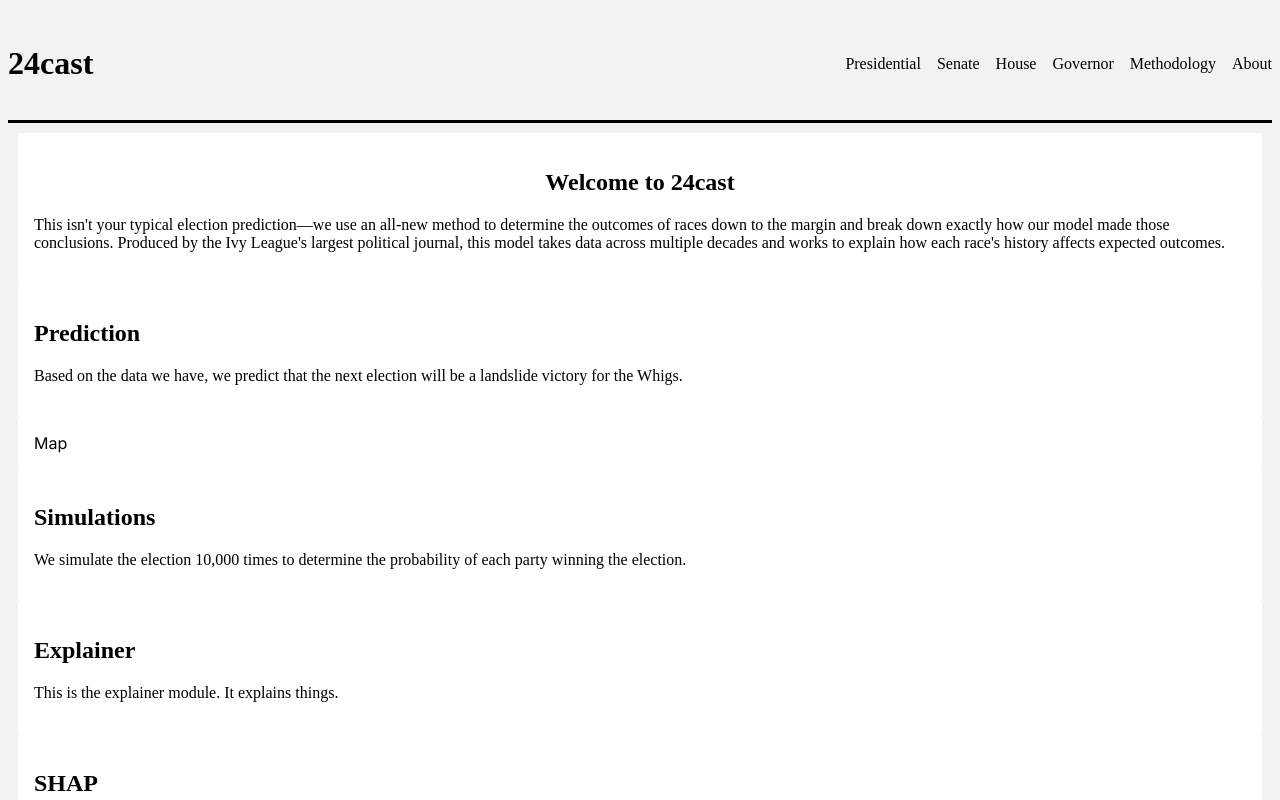
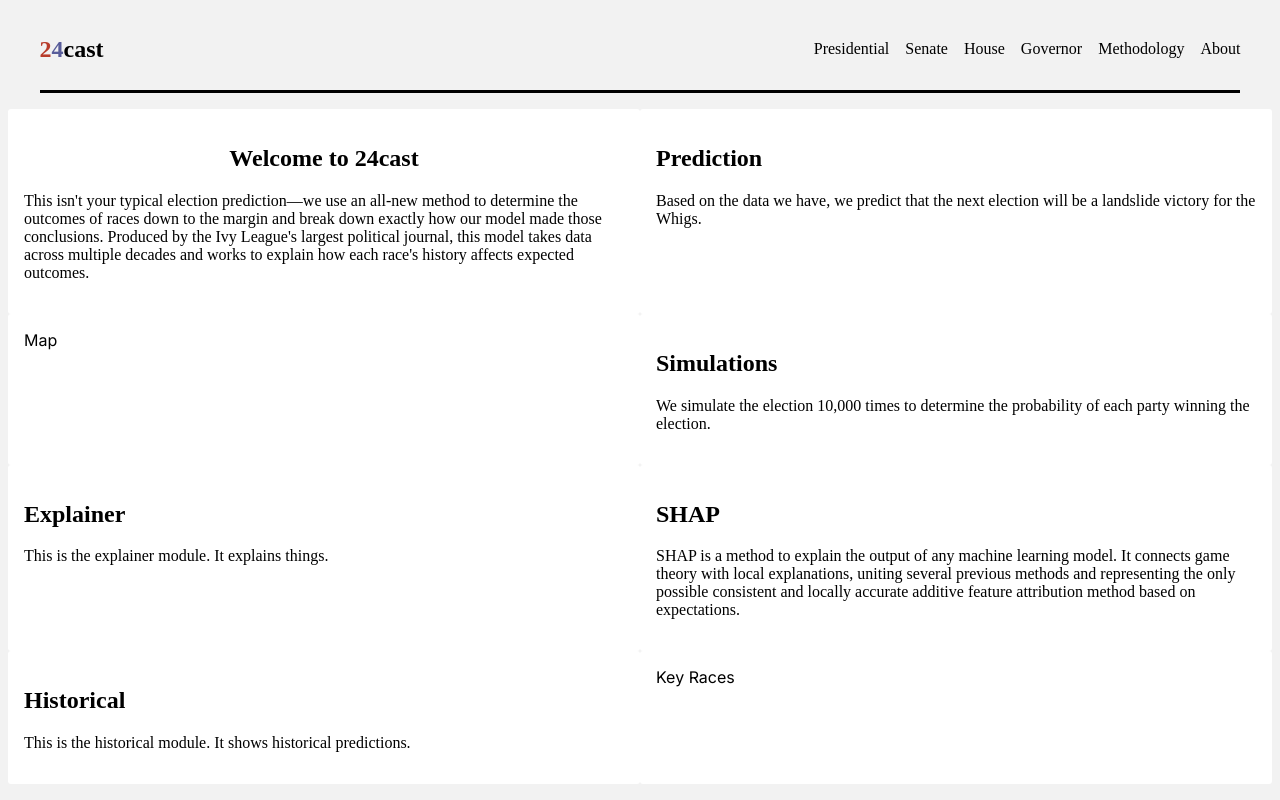
Before and after one commit to BPR-Data-Team/ElectionModel2024-site, a Next.js app: page / in a window 1280 px wide. Shown: the top 800 px of the page. Built offline with nearby package versions, Linux system fonts and the light colour scheme.

Commit message:
frontend work

```diff
--- a/src/app/globals.css
+++ b/src/app/globals.css
@@ -1,7 +1,14 @@
 :root {
-  --main-bg-color: #f2f2f2;
-  --main-text-color: black;
-  --module-bg-color: white;
+  --bemocrat-blue: #595d9a;
+  --republican-red: #b83c2b;
+  --gradient-descent-gray: #f2f2f2;
+  --washington-white: #ffffff;
+  --basic-black: #000000;
+  --gubernatorial-gray: #505050;
+
+  --main-bg-color: var(--gradient-descent-gray);
+  --main-text-color: var(--basic-black);
+  --module-bg-color: var(--washington-white);
 }
 
 html {
@@ -21,6 +28,14 @@ li {
   font-family: serif;
 }
 
+.red {
+  color: var(--republican-red);
+}
+
+.blue {
+  color: var(--bemocrat-blue);
+}
+
 .content {
   max-width: 1400px;
   margin: 0 auto;
@@ -32,6 +47,12 @@ header .content {
   align-items: center;
   padding: 1rem 0;
   border-bottom: 3px solid var(--main-text-color);
+  width: 95%;
+}
+
+header .content h1 {
+  font-size: 1.5rem;
+  margin: 0;
 }
 
 header .content nav ul {
@@ -49,9 +70,16 @@ header a {
 }
 
 .module {
+  margin: 1rem 0;
   padding: 1rem;
   background-color: var(--module-bg-color);
   border-radius: 3px;
+}
+
+@media only screen and (min-width: 768px) {
+  .module {
+    margin: 0;
+  }
 }
 
 .half {
--- a/src/app/page.module.css
+++ b/src/app/page.module.css
@@ -1,7 +1,10 @@
 .main {
   margin-top: 1rem;
-  grid-template-columns: repeat(12, 1fr);
-  grid-gap: 10px;
-  margin: 0 auto;
-  padding: 10px;
 }
+
+@media only screen and (min-width: 768px) {
+  .main {
+    display: grid;
+    grid-template-columns: 1fr 1fr;
+  }
+}
--- a/src/components/Header.tsx
+++ b/src/components/Header.tsx
@@ -1,3 +1,4 @@
+import styles from "./Header.module.css";
 import Nav from "./Nav";
 
 /**
@@ -9,7 +10,10 @@ export default function Header(): JSX.Element {
     <header>
       <div className="content">
         <h1>
-          <a href="/">24cast</a>
+          <a href="/">
+            <span className="red">2</span>
+            <span className="blue">4</span>cast
+          </a>
         </h1>
         <Nav />
       </div>
--- a/src/components/Module.tsx
+++ b/src/components/Module.tsx
@@ -1,3 +1,5 @@
+import styles from "./Module.module.css";
+
 /**
  * The width of the module.
  */
--- a/src/components/Nav.tsx
+++ b/src/components/Nav.tsx
@@ -1,3 +1,5 @@
+import styles from "./Nav.module.css";
+
 /**
  * The nav component. This is the navigation bar at the top of the page.
  * TODO: Format for mobile. This will involve a hamburger menu.
```
Also changed, not shown: src/components/Header.module.css (added), src/components/Module.module.css (added), src/components/Nav.module.css (added).
